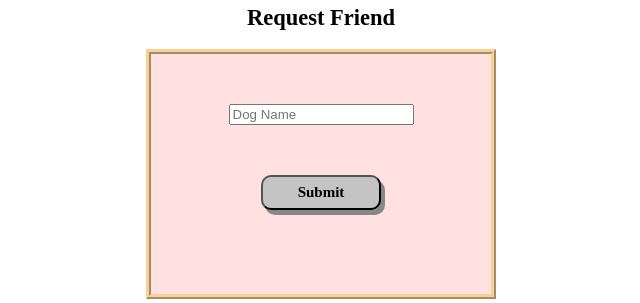
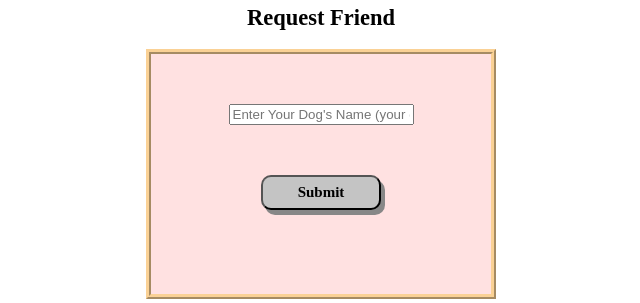
Before and after one commit to ad3707/w4111-proj1, a Flask app: page /like in a window 1280 px wide. Shown: the part 172-475 px from the top of the page, without its empty margins (319-959 px from the left). Run offline with Flask 2, Linux system fonts and the light colour scheme; parts of the project's set-up code (start-up, migrations or seed data) failed here and were passed over.

Commit message:
Update like.html

```diff
--- a/templates/like.html
+++ b/templates/like.html
@@ -90,7 +90,7 @@
  <div id = "form">
  <form action = "/like" method = "POST">
    <div id = "inputs">
-    <input type = "text" id = "dog" name = "dog" placeholder = "Dog Name" required />
+    <input type = "text" id = "dog" name = "dog" placeholder = "Enter Your Dog's Name (your dog that you want to like {{ dog2 }}:" required />
     <input type = "hidden" id = "user" name = "user" value = "{{ user }}"  />
     <input type = "hidden" id = "user2" name = "user2" value = "{{ user2 }}"  />
     <input type = "hidden" id = "dog2" name = "dog2" value = "{{ dog2 }}"  />
```
